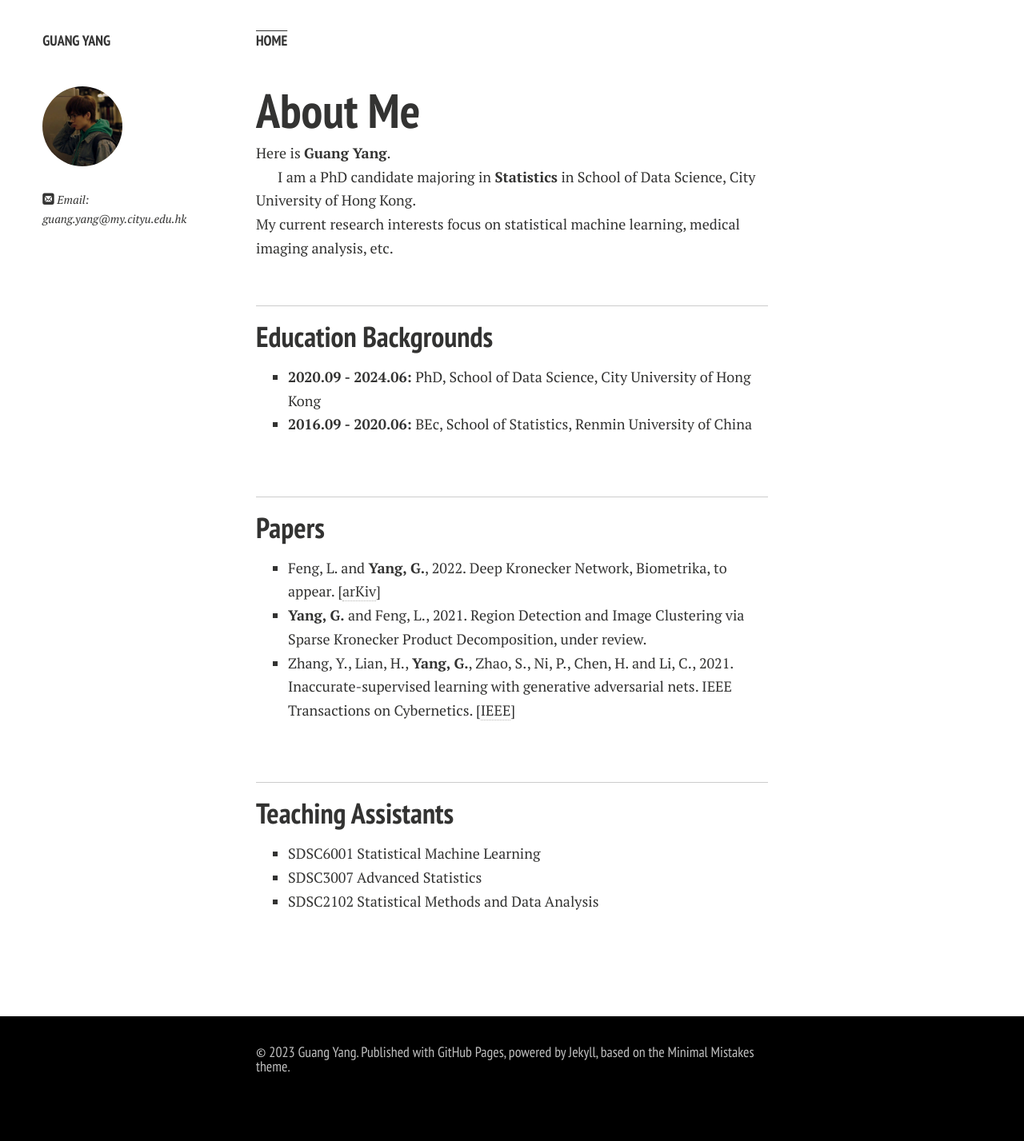
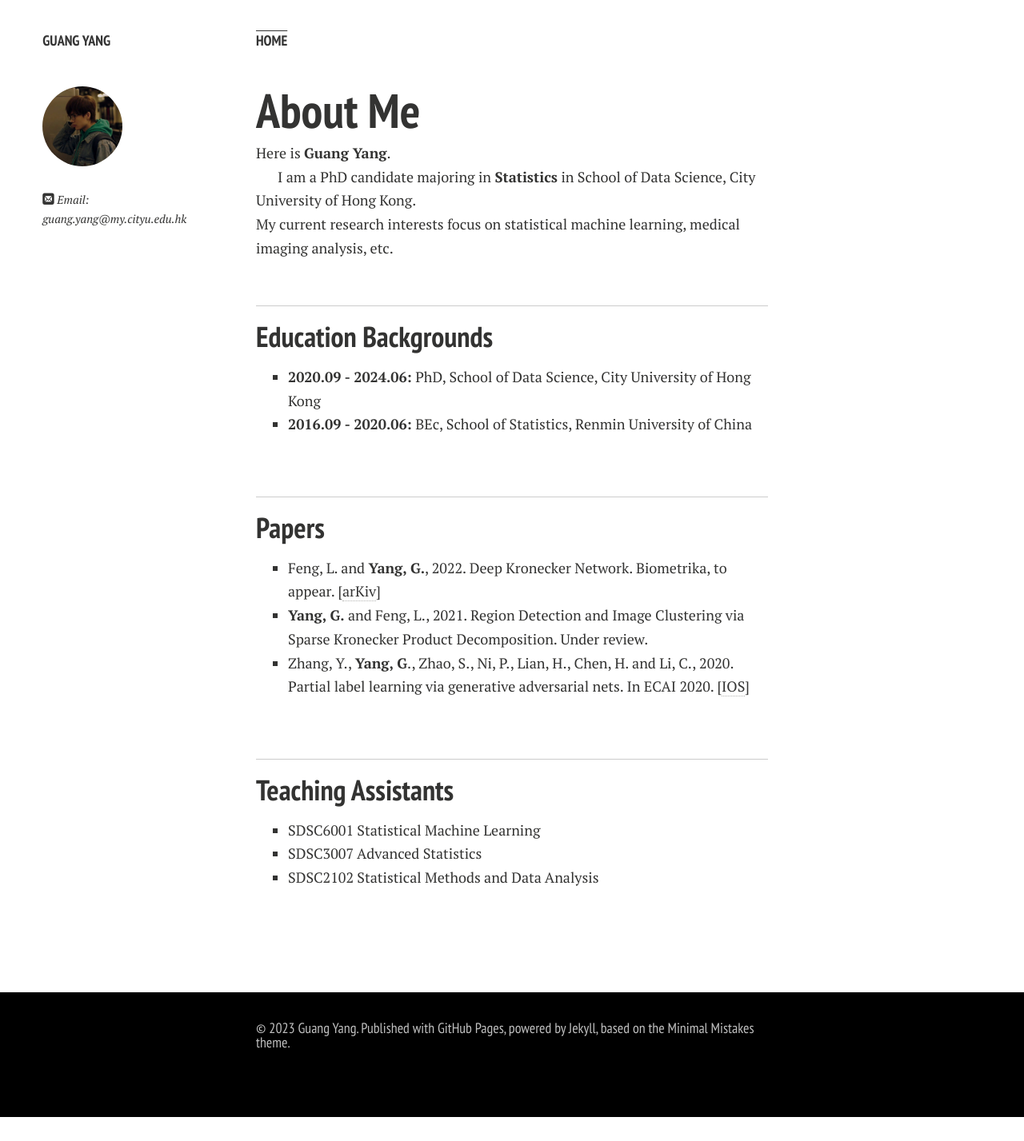
Before and after one commit to YLKnight/YLKnight.github.io, a Jekyll site: the page built from index.md, in a window 1280 px wide. Shown: the whole page at 80% size. Built offline with Jekyll 4.4.1, drawn with Linux system fonts in a browser that asks for light colours; nearby versions of some CDN libraries; comment, search, counter and statistics services are not loaded; a style sheet for code colours, icons or effects is not loaded; our own code applies the rules of GitHub Pages for plain Markdown files; after the commit the page ends 1397 px from its top, so only the background shows below that.

Commit message:
Update index.md

```diff
--- a/index.md
+++ b/index.md
@@ -24,9 +24,9 @@ My current research interests focus on statistical machine learning, medical ima
 
 ## Papers
 
-- Feng, L. and **Yang, G.**, 2022. Deep Kronecker Network, Biometrika, to appear. [[arKiv](https://arxiv.org/abs/2210.13327)]
-- **Yang, G.** and Feng, L., 2021. Region Detection and Image Clustering via Sparse Kronecker Product Decomposition, under review.
-- Zhang, Y., Lian, H., **Yang, G.**, Zhao, S., Ni, P., Chen, H. and Li, C., 2021. Inaccurate-supervised learning with generative adversarial nets. IEEE Transactions on Cybernetics. [[IEEE](https://ieeexplore.ieee.org/document/9526351?denied=)]
+- Feng, L. and **Yang, G.**, 2022. Deep Kronecker Network. Biometrika, to appear. [[arKiv](https://arxiv.org/abs/2210.13327)]
+- **Yang, G.** and Feng, L., 2021. Region Detection and Image Clustering via Sparse Kronecker Product Decomposition. Under review.
+- Zhang, Y., **Yang, G**., Zhao, S., Ni, P., Lian, H., Chen, H. and Li, C., 2020. Partial label learning via generative adversarial nets. In ECAI 2020. [[IOS](https://ebooks.iospress.nl/doi/10.3233/FAIA200279)]
 
 <br>
 
```
